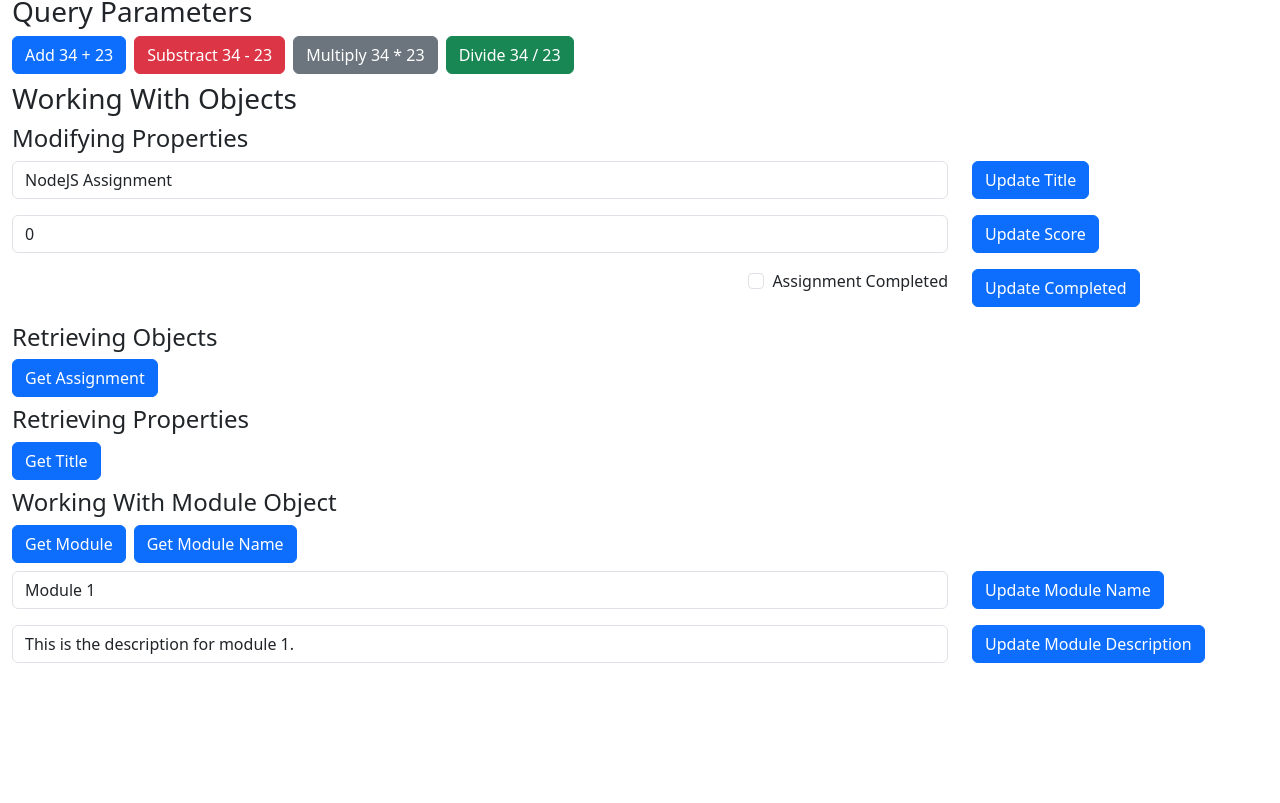
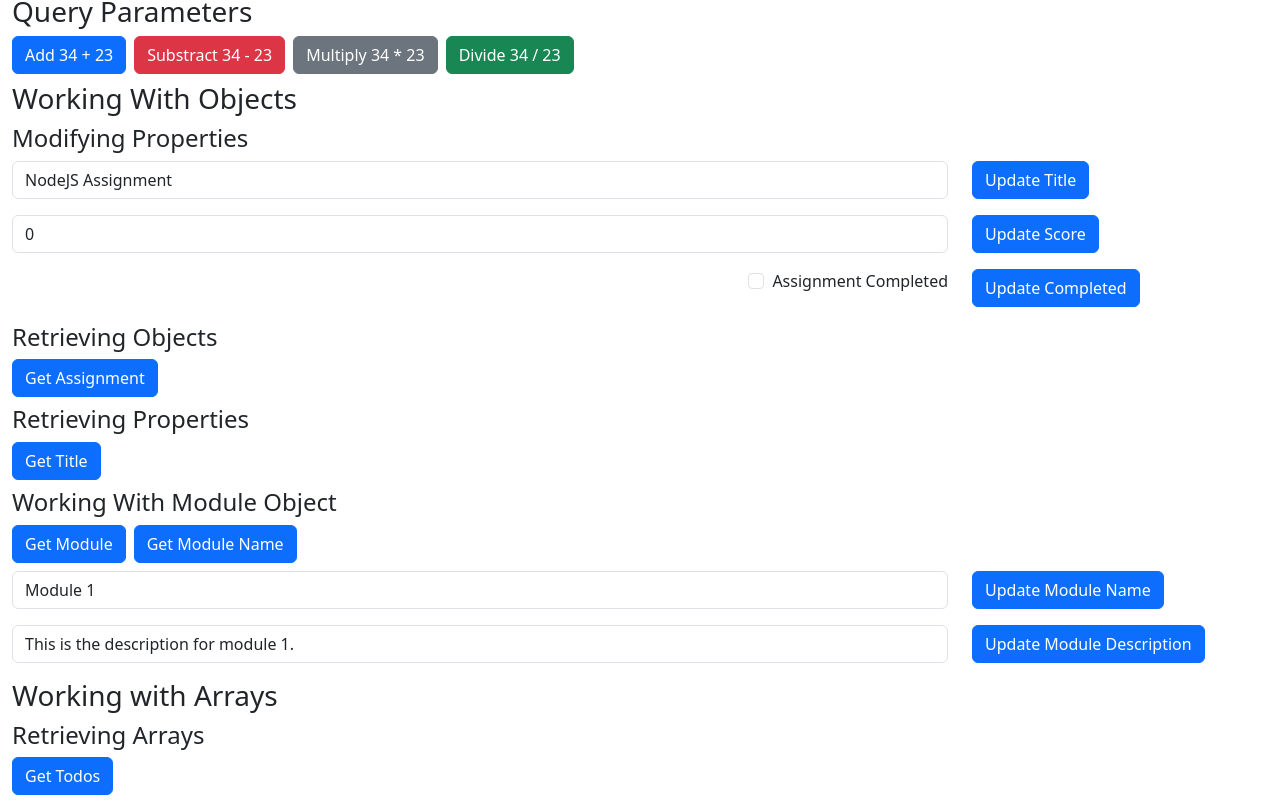
Before and after one commit to ewillia1/kanbas-react-web-app, a React (Create React App) app: page /#/Labs/a5 in a window 1280 px wide. Shown: the part 402-1205 px from the top of the page. Before the commit the page ends 1081 px from the top, so only its background shows below. Built offline with nearby package versions, Linux system fonts and the light colour scheme.

Commit message:
3.3.1 Retrieving Arrays.

```diff
--- /dev/null
+++ b/src/Labs/a5/WorkingWithArrays.tsx
@@ -0,0 +1,13 @@
+function WorkingWithArrays() {
+    const API = "http://localhost:4000/a5/todos";
+    return (
+        <div>
+            <h3>Working with Arrays</h3>
+            <h4>Retrieving Arrays</h4>
+            <a type="button" className="btn btn-primary me-2 mb-2" href={API}>
+                Get Todos
+            </a>
+        </div>
+    );
+}
+export default WorkingWithArrays;
--- a/src/Labs/a5/index.tsx
+++ b/src/Labs/a5/index.tsx
@@ -1,4 +1,5 @@
 import EncodingParametersInURLs from "./EncodingParametersInURLs";
+import WorkingWithArrays from "./WorkingWithArrays";
 import WorkingWithObjects from "./WorkingWithObjects";
 import "./index.css";
 
@@ -13,6 +14,7 @@ function Assignment5() {
             </div>
             <EncodingParametersInURLs/>
             <WorkingWithObjects/>
+            <WorkingWithArrays/>
         </div>
     );
 }
```
